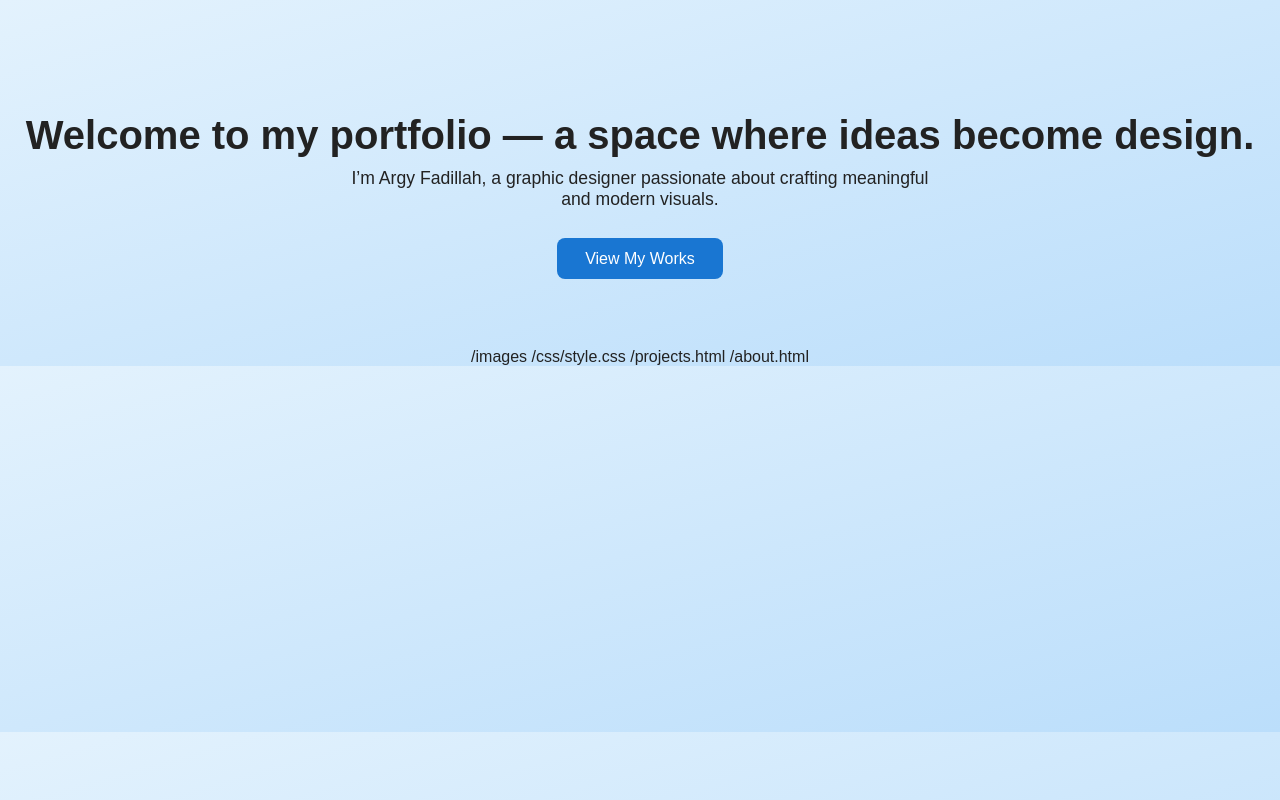
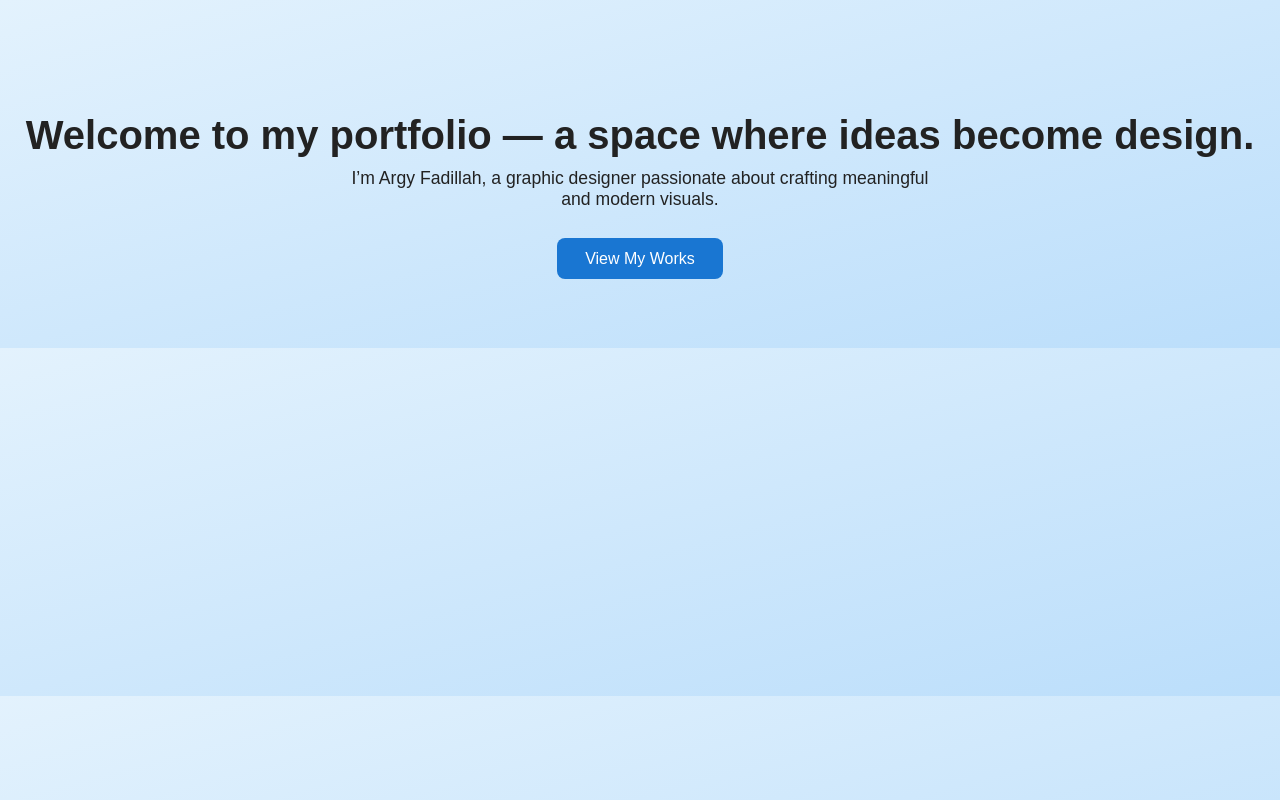
Before and after one commit to argyfadillah/argyfadillah.portfolio, a plain HTML site: page index.html in a window 1280 px wide. Drawn offline with Linux system fonts and the light colour scheme.

Commit message:
Update index.html

```diff
--- a/index.html
+++ b/index.html
@@ -44,7 +44,3 @@
   </section>
 </body>
 </html>
-/images
-/css/style.css
-/projects.html
-/about.html
```
